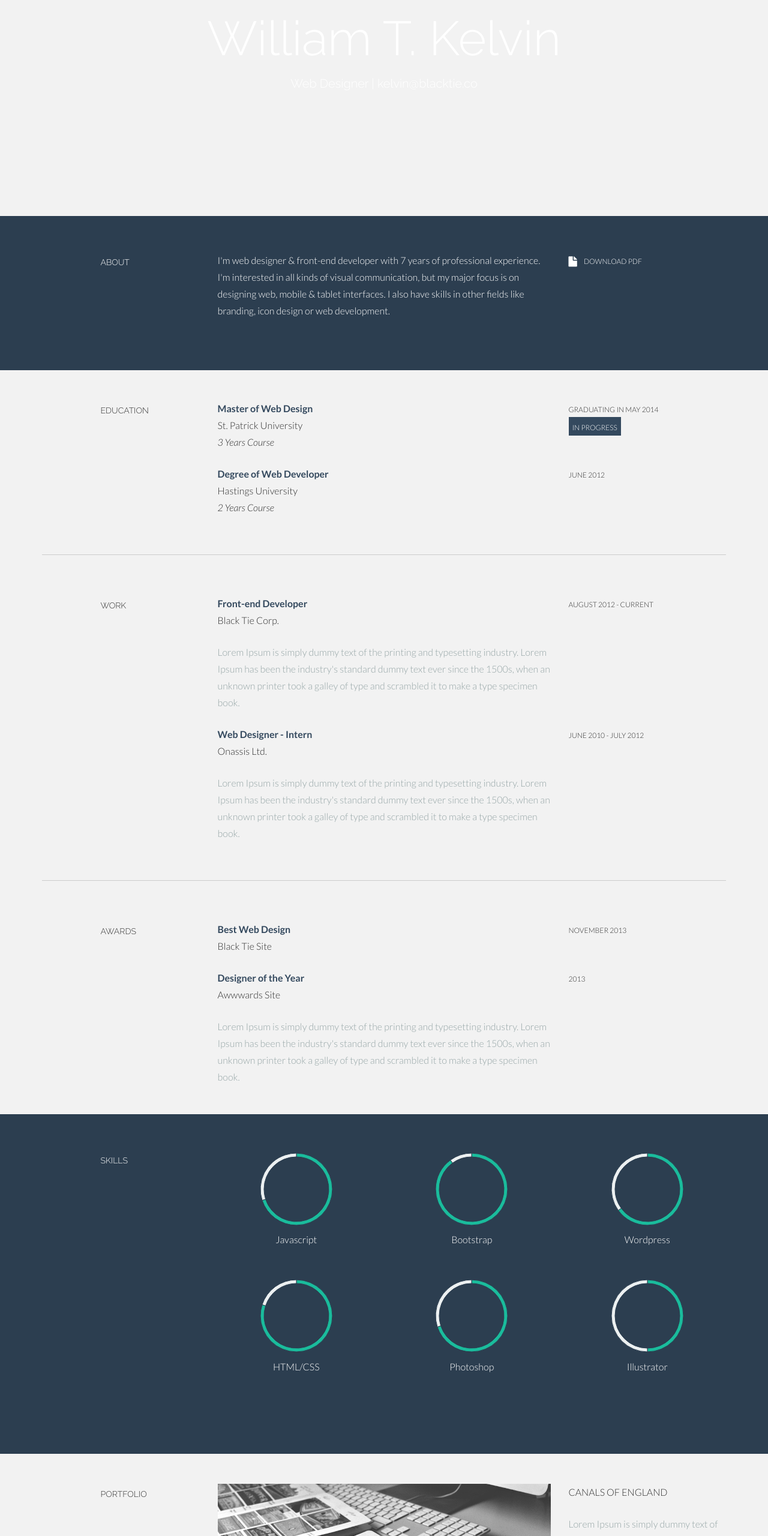
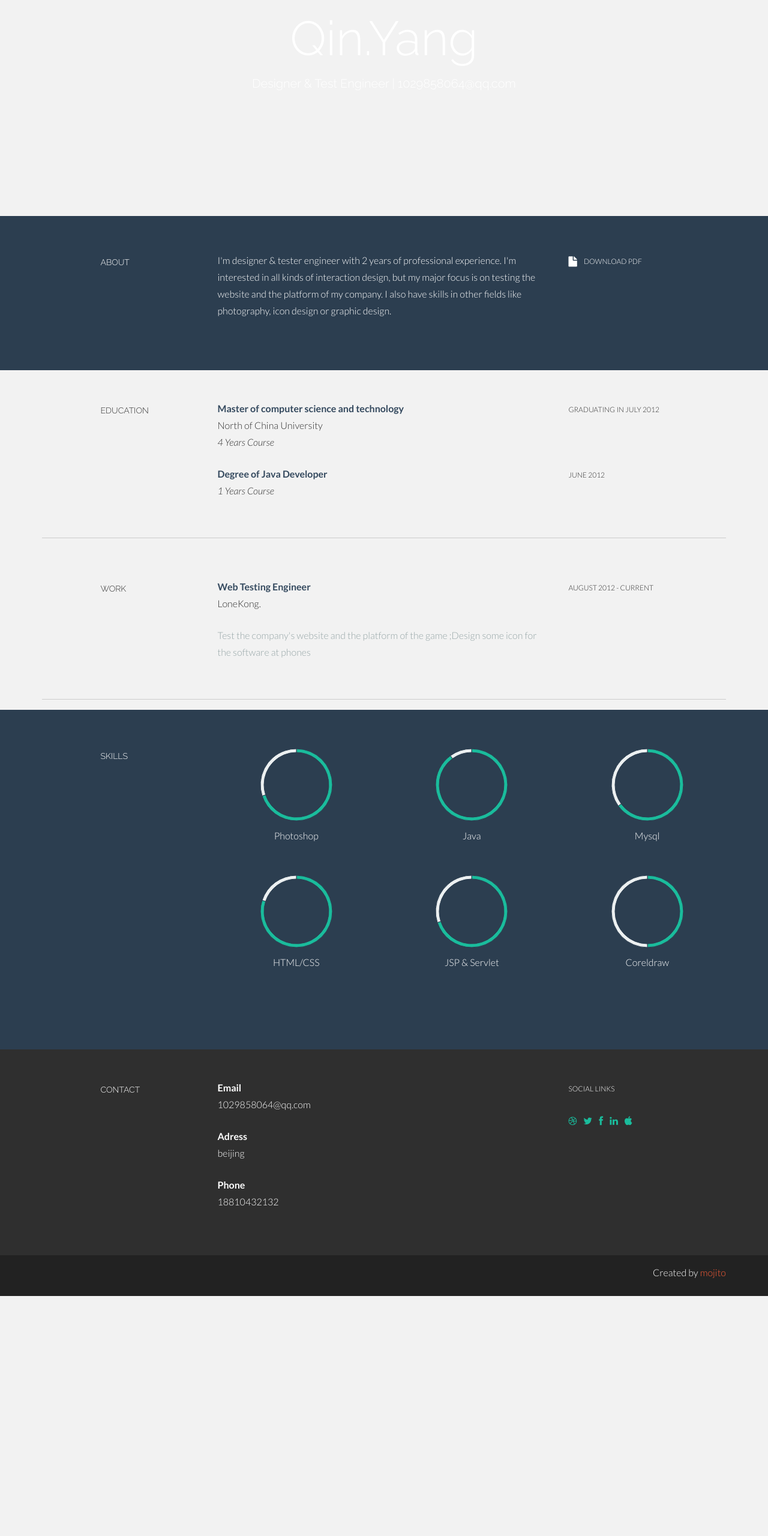
Before and after one commit to mojito1212/mojito1212.github.io, a plain HTML site: page index.html in a window 1280 px wide. Shown: the part 200-2760 px from the top of the page at 60% size. After the commit the page ends 2360 px from the top, so only its background shows below. Drawn offline with Linux system fonts and the light colour scheme.

Commit message:
Update index.html

```diff
--- a/index.html
+++ b/index.html
@@ -7,7 +7,7 @@
     <meta name="author" content="">
     <link rel="shortcut icon" href="assets/ico/favicon.png">
 
-    <title>Kelvin - Bootstrap 3 Resume Theme</title>
+    <title>mojito - Bootstrap 3 Resume Theme</title>
 
     <!-- Bootstrap core CSS -->
     <link href="assets/css/bootstrap.css" rel="stylesheet">
@@ -41,7 +41,6 @@
 						<ul id="nav" class="nav">
 							<li class="menu-item"><a class="smoothScroll" href="#about" title="About"><i class="icon-user"></i></a></li>
 							<li class="menu-item"><a class="smoothScroll" href="#resume" title="Resume"><i class="icon-file"></i></a></li>
-							<li class="menu-item"><a class="smoothScroll" href="#work" title="Works"><i class="icon-briefcase"></i></a></li>
 							<li class="menu-item"><a class="smoothScroll" href="#contact" title="Contact"><i class="icon-envelope"></i></a></li>
 						</ul><!--/ uL#nav -->
 					</div><!-- /.dropdown -->
@@ -58,8 +57,8 @@
 		<div class="container">
 			<div class="row centered">
 				<div class="col-lg-12">
-					<h1>William T. Kelvin</h1>
-					<h3>Web Designer | kelvin@blacktie.co</h3>
+					<h1>Qin.Yang</h1>
+					<h3>Designer & Test Engineer | 1029858064@qq.com</h3>
 				</div><!--/.col-lg-12 -->
 			</div><!--/.row -->
 		</div><!--/.container -->
@@ -75,7 +74,7 @@
 					<h5>ABOUT</h5>
 				</div>
 				<div class="col-lg-6">
-					<p>I'm web designer & front-end developer with 7 years of professional experience. I'm interested in all kinds of visual communication, but my major focus is on designing web, mobile & tablet interfaces. I also have skills in other fields like branding, icon design or web development.</p>
+					<p>I'm  designer & tester engineer with 2 years of professional experience. I'm interested in all kinds of interaction design, but my major focus is on testing the website and the platform of my company. I also have skills in other fields like photography, icon design or graphic design.</p>
 				</div>
 				<div class="col-lg-3">
 					<p><a href="#"><i class="icon-file"></i></a> <sm>DOWNLOAD PDF</sm></p>
@@ -95,21 +94,19 @@
 					<h5>EDUCATION</h5>
 				</div>
 				<div class="col-lg-6">
-					<p><t>Master of Web Design</t><br/>
-						St. Patrick University <br/>
-						<i>3 Years Course</i>
+					<p><t>Master of computer science and technology</t><br/>
+						North of China University <br/>
+						<i>4 Years Course</i>
 					</p>
 				</div>
 				<div class="col-lg-3">
-					<p><sm>GRADUATING IN MAY 2014</sm><br/>
-					<imp><sm>IN PROGRESS</sm></imp>
+					<p><sm>GRADUATING IN JULY 2012</sm><br/>
 					</p>
 				</div>
 
 				<div class="col-lg-6 col-lg-offset-3">
-					<p><t>Degree of Web Developer</t><br/>
-						Hastings University <br/>
-						<i>2 Years Course</i>
+					<p><t>Degree of Java Developer</t><br/>
+						<i>1 Years Course</i>
 					</p>
 				</div>
 				<div class="col-lg-3">
@@ -130,24 +127,15 @@
 					<h5>WORK</h5>
 				</div>
 				<div class="col-lg-6">
-					<p><t>Front-end Developer</t><br/>
-						Black Tie Corp. <br/>
+					<p><t>Web Testing Engineer</t><br/>
+						LoneKong. <br/>
 					</p>
-					<p><more>Lorem Ipsum is simply dummy text of the printing and typesetting industry. Lorem Ipsum has been the industry's standard dummy text ever since the 1500s, when an unknown printer took a galley of type and scrambled it to make a type specimen book.</more></p>
+					<p><more>Test the company's website and the platform of the game ;Design some icon for the software at phones</more></p>
 				</div>
 				<div class="col-lg-3">
 					<p><sm>AUGUST 2012 - CURRENT</sm></p>
 				</div>
 
-				<div class="col-lg-6 col-lg-offset-3">
-					<p><t>Web Designer - Intern</t><br/>
-						Onassis Ltd. <br/>
-					</p>
-					<p><more>Lorem Ipsum is simply dummy text of the printing and typesetting industry. Lorem Ipsum has been the industry's standard dummy text ever since the 1500s, when an unknown printer took a galley of type and scrambled it to make a type specimen book.</more></p>
-				</div>
-				<div class="col-lg-3">
-					<p><sm>JUNE 2010 - JULY 2012</sm></p>
-				</div>
 		</div><!--/.row -->
 		<br>
 		<hr>
@@ -155,33 +143,7 @@
 
 
 	<!--AWARDS DESCRIPTION -->
-	<div class="container desc">
-		<div class="row">
-				<div class="col-lg-2 col-lg-offset-1">
-					<h5>AWARDS</h5>
-				</div>
-				<div class="col-lg-6">
-					<p><t>Best Web Design</t><br/>
-						Black Tie Site <br/>
-					</p>
-				</div>
-				<div class="col-lg-3">
-					<p><sm>NOVEMBER 2013</sm></p>
-				</div>
 
-				<div class="col-lg-6 col-lg-offset-3">
-					<p><t>Designer of the Year</t><br/>
-						Awwwards Site
-					</p>
-					<p><more>Lorem Ipsum is simply dummy text of the printing and typesetting industry. Lorem Ipsum has been the industry's standard dummy text ever since the 1500s, when an unknown printer took a galley of type and scrambled it to make a type specimen book.</more></p>
-				</div>
-				<div class="col-lg-3">
-					<p><sm>2013</sm></p>
-				</div>
-
-		</div><!--/.row -->
-		<br>
-	</div><!--/.container -->
 
 
 	<!--SKILLS DESCRIPTION -->
@@ -193,7 +155,7 @@
 					</div>
 					<div class="col-lg-3 centered">
 						<canvas id="javascript" height="130" width="130"></canvas>
-						<p>Javascript</p>
+						<p>Photoshop</p>
 						<br>
 						<script>
 							var doughnutData = [
@@ -211,7 +173,7 @@
 					</div>
 					<div class="col-lg-3 centered">
 						<canvas id="bootstrap" height="130" width="130"></canvas>
-						<p>Bootstrap</p>
+						<p>Java</p>
 						<br>
 						<script>
 							var doughnutData = [
@@ -229,7 +191,7 @@
 					</div>
 					<div class="col-lg-3 centered">
 						<canvas id="wordpress" height="130" width="130"></canvas>
-						<p>Wordpress</p>
+						<p>Mysql</p>
 						<br>
 						<script>
 							var doughnutData = [
@@ -266,7 +228,7 @@
 					</div>
 					<div class="col-lg-3 centered">
 						<canvas id="photoshop" height="130" width="130"></canvas>
-						<p>Photoshop</p>
+						<p>JSP & Servlet</p>
 						<br>
 						<script>
 							var doughnutData = [
@@ -284,7 +246,7 @@
 					</div>
 					<div class="col-lg-3 centered">
 						<canvas id="illustrator" height="130" width="130"></canvas>
-						<p>Illustrator</p>
+						<p>Coreldraw</p>
 						<br>
 						<script>
 							var doughnutData = [
@@ -310,45 +272,6 @@
 
 	<section id="work" name="work"></section>
 	<!--PORTFOLIO DESCRIPTION -->
-	<div class="container desc">
-		<div class="row">
-				<div class="col-lg-2 col-lg-offset-1">
-					<h5>PORTFOLIO</h5>
-				</div>
-				<div class="col-lg-6">
-					<p><img class="img-responsive" src="assets/img/port01.jpg" alt=""></p>
-				</div>
-				<div class="col-lg-3">
-					<p>CANALS OF ENGLAND</p>
-				<p><more>Lorem Ipsum is simply dummy text of the printing and typesetting industry. Lorem Ipsum has been the industry's standard dummy text ever since the 1500s, when an unknown printer took a galley of type and scrambled it to make a type specimen book.<br/><br/>
-					<sm><i class="icon-tag"></i> design</sm></more>
-				</p>
-				</div>
-
-				<div class="col-lg-6 col-lg-offset-3">
-					<p><img class="img-responsive" src="assets/img/port02.jpg" alt=""></p>
-				</div>
-				<div class="col-lg-3">
-						<p>SANKEY</p>
-					<p><more>Lorem Ipsum is simply dummy text of the printing and typesetting industry. Lorem Ipsum has been the industry's standard dummy text ever since the 1500s, when an unknown printer took a galley of type and scrambled it to make a type specimen book.<br/><br/>
-						<sm><i class="icon-tag"></i> front-end</sm></more>
-					</p>
-				</div>
-
-				<div class="col-lg-6 col-lg-offset-3">
-					<p><img class="img-responsive" src="assets/img/port03.jpg" alt=""></p>
-				</div>
-				<div class="col-lg-3">
-						<p>WE GROW</p>
-					<p><more>Lorem Ipsum is simply dummy text of the printing and typesetting industry. Lorem Ipsum has been the industry's standard dummy text ever since the 1500s, when an unknown printer took a galley of type and scrambled it to make a type specimen book.<br/><br/>
-						<sm><i class="icon-tag"></i> web design</sm></more>
-					</p>
-				</div>
-
-		</div><!--/.row -->
-		<br>
-		<br>
-	</div><!--/.container -->
 
 
 
@@ -363,15 +286,14 @@
 				</div>
 				<div class="col-lg-6">
 					<p><t>Email</t><br/>
-						william@blacktie.co <br/>
+						1029858064@qq.com <br/>
 					</p>
 					<p><t>Adress</t><br/>
-						Some Ave. 987 <br/>
-						Postal 23892 <br/>
-						London, England. <br/>
+						beijing <br/>
+
 					</p>
 					<p><t>Phone</t><br/>
-						+55 8933-2383 <br/>
+						18810432132 <br/>
 					</p>
 				</div>
 				<div class="col-lg-3">
@@ -391,7 +313,7 @@
 
 	<div id="c">
 		<div class="container">
-			<p>Created by <a href="http://www.blacktie.co">BLACKTIE.CO</a></p>
+			<p>Created by <a href="http://mojito515.github.com">mojito</a></p>
 
 		</div>
 	</div>
```
